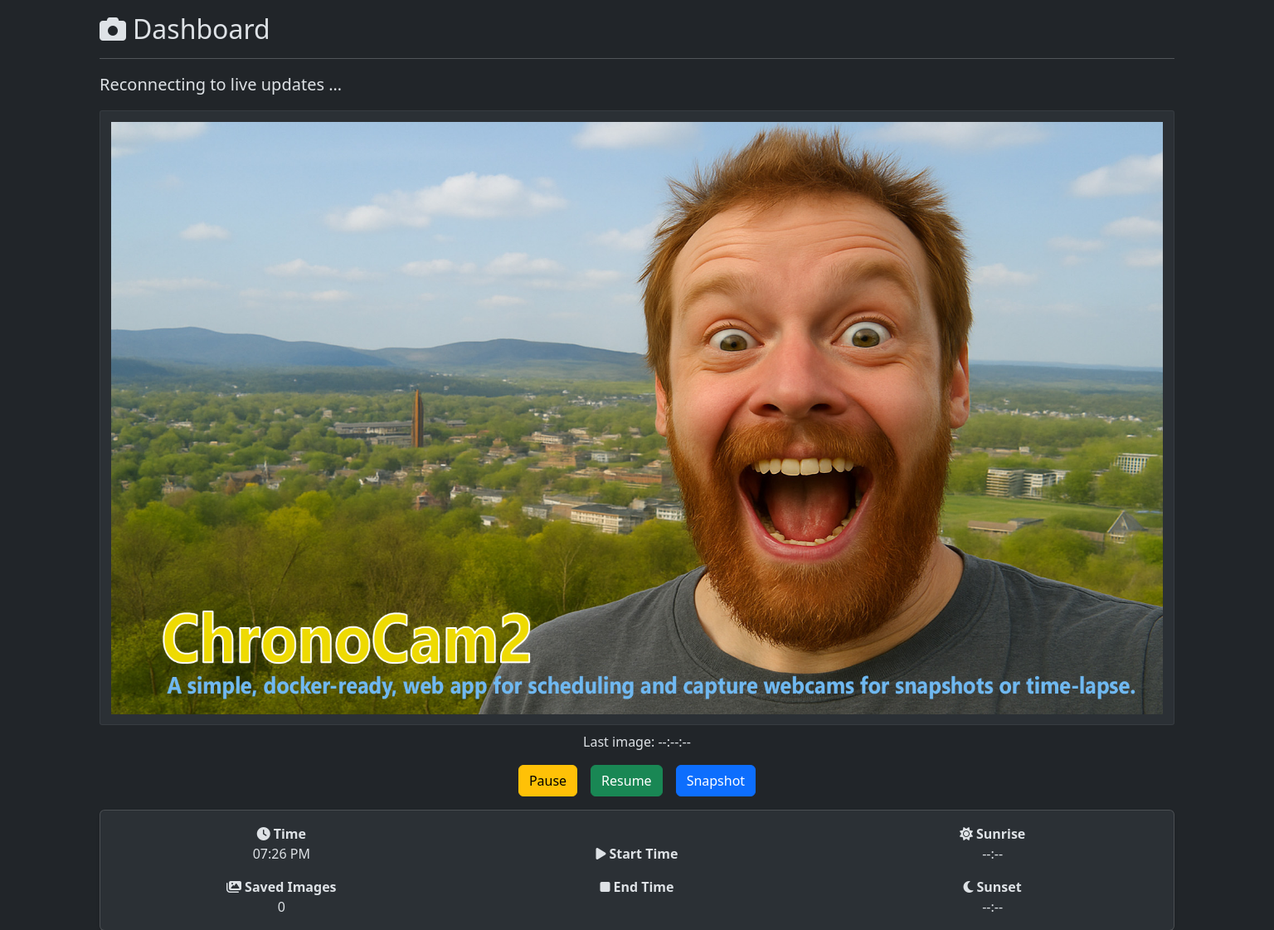
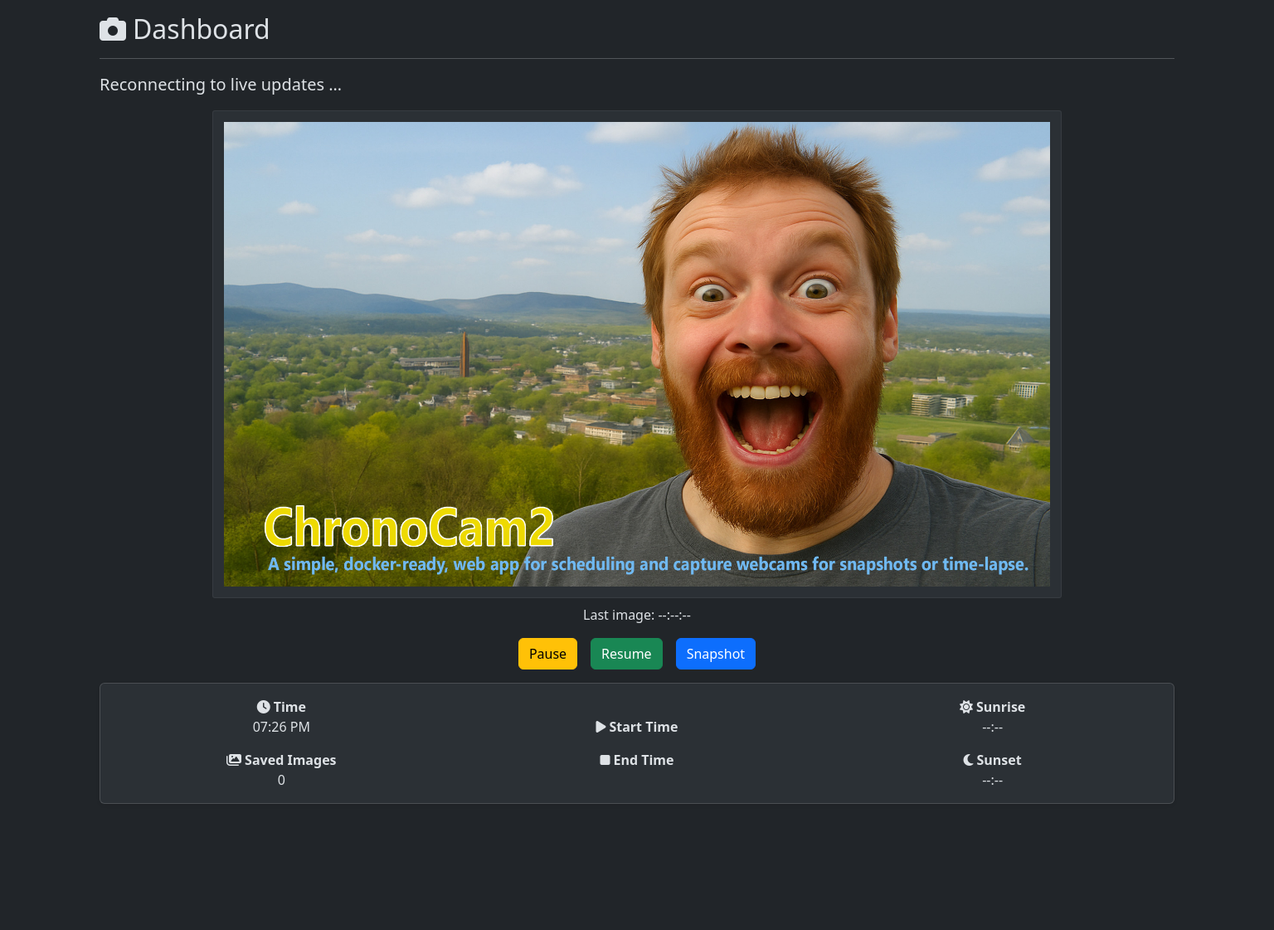
Before and after one commit to der-pw/chronocam2, a FastAPI app: template app/templates/index.html in a window 1536 px wide. Shown: the part 56-1177 px from the top of the page at 83% size. After the commit the page ends 1025 px from the top, so only its background shows below. Run offline with FastAPI, Linux system fonts and the light colour scheme; the template is opened without the code that fills it, so the values that code supplies are empty; parts of the project's set-up code (start-up, migrations or seed data) failed here and were passed over.

Commit message:
Füge APP_VERSION-Extraktion zum Docker-Publish-Workflow hinzu und aktualisiere CSS für das neueste Bild

```diff
--- a/app/static/css/custom.css
+++ b/app/static/css/custom.css
@@ -8,7 +8,16 @@
 }
 
 #latest-img {
-  /*max-height: 650px;*/
+  width: 100%;
+  height: auto;
+  max-height: 55vh;
+  object-fit: contain;
+}
+
+@media (min-width: 1400px) {
+  #latest-img {
+    max-height: 70vh;
+  }
 }
 
 .image-wrap {
```
Also changed, not shown: .github/workflows/docker-publish.yml.
